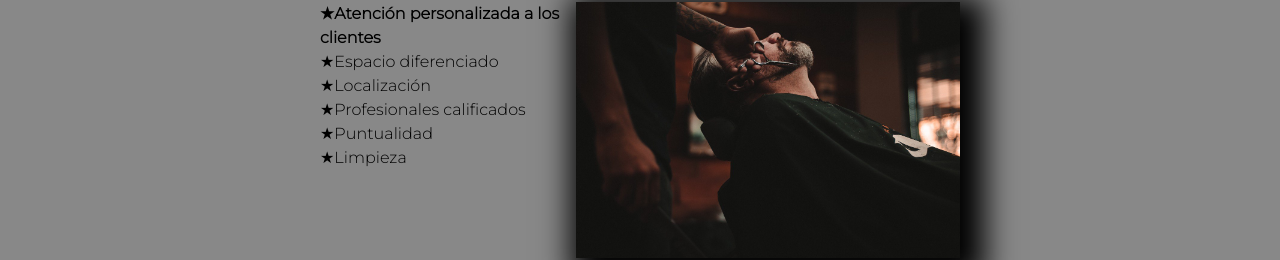
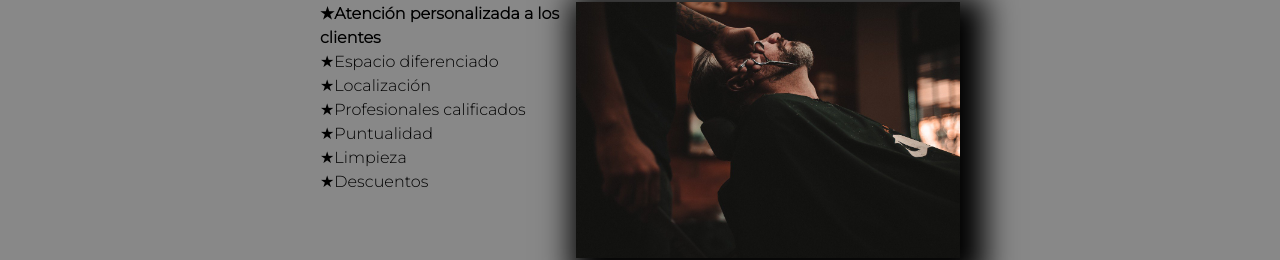
Before and after one commit to mianhtsys/Barberia-Alura, a plain HTML site: page index.html in a window 1280 px wide. Shown: the part 1733-1993 px from the top of the page. Drawn offline with Linux system fonts and the light colour scheme.

Commit message:
adicion de un diferencial Descuentos

```diff
--- a/index.html
+++ b/index.html
@@ -65,6 +65,7 @@
                         <li class="items">Profesionales calificados</li>
                         <li class="items">Puntualidad</li>
                         <li class="items">Limpieza</li>
+                        <li class="items">Descuentos</li>
                     </ul><img src="diferenciales/diferenciales.jpg" class="imagen-diferenciales">
                 </div>
                 <div class="video">
```
